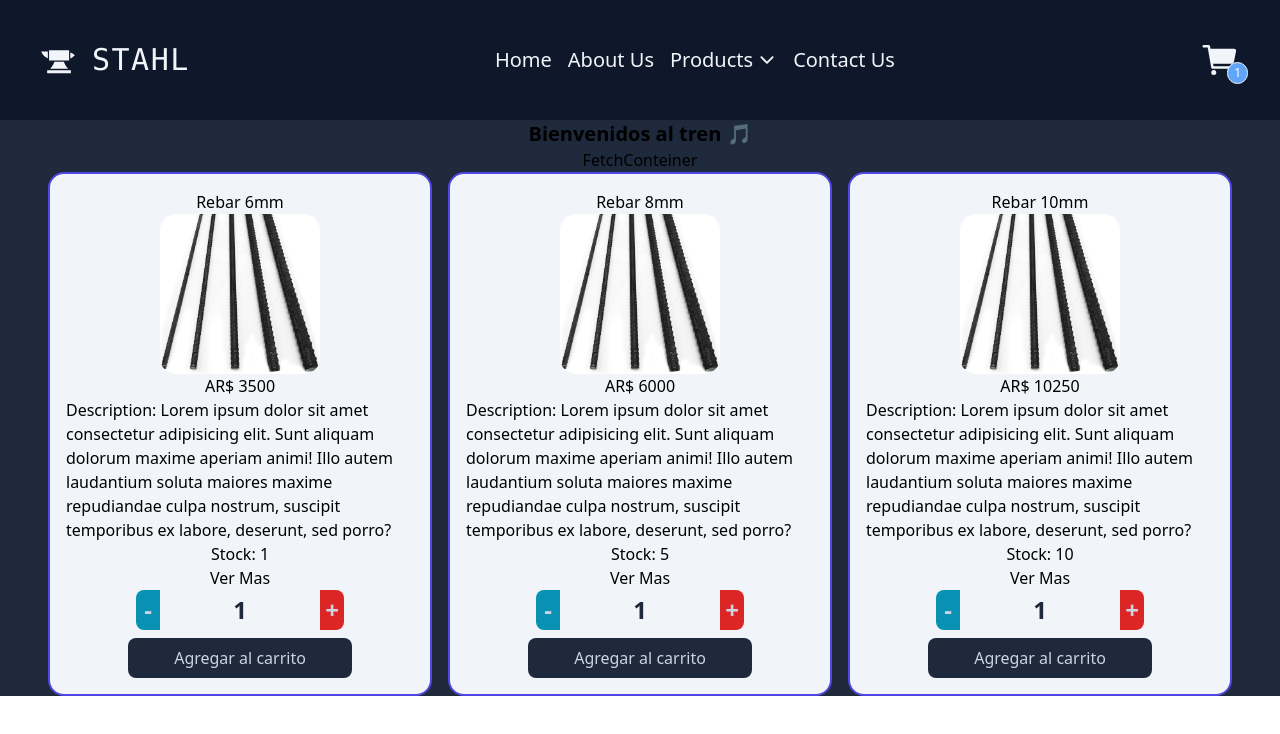
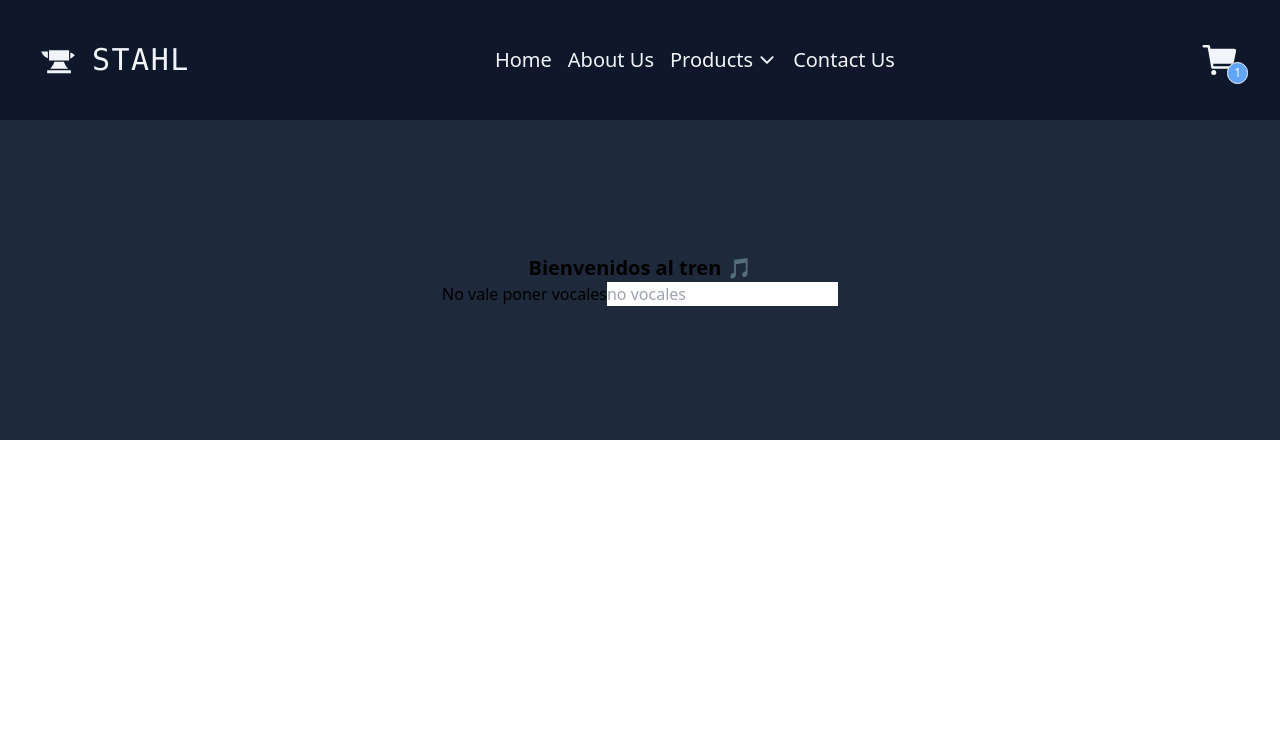
Before and after one commit to JulianHoltz/E-commerce-STAHL-React.js-Coder-JH, a React (Vite) app: page / in a window 1280 px wide. Shown: the top 734 px of the page. Built offline with nearby package versions, Linux system fonts and the light colour scheme; no server answers.

Commit message:
commit clase 10 eventos

```diff
--- /dev/null
+++ b/src/Ejemplos/FormComponent.jsx
@@ -0,0 +1,42 @@
+import React from 'react'
+import { useState, useEffect } from 'react'
+
+export const FormComponent = () => {
+    const [nombre, setNombre] = useState('')
+    const [telefono, setTelefono] = useState('')
+    const [letra, setLetra] = useState('')
+
+    const nameHandler = (e) => {
+        //console.log(e, 'evento')
+        //console.log(e.target, 'target')
+        setNombre(e.target.value) //Es lo que la persona esta escribiendo
+    }
+
+
+
+
+
+    const enviarData = (e) => {
+        e.preventDefault()
+        const data = {
+            name: nombre,
+            phone: telfono
+        }
+        console.log(data)
+    }
+  return (
+    <div>
+        <form onSubmit={enviarData}>
+            <label htmlFor="">Nombre</label>
+            <input type="text" name='nombre' onChange={nameHandler}/> {/*El evento onChange me avisa cuando cambie el dato*/}
+            <p>Nombre Catpurado: {nombre}</p>
+            <label htmlFor="">Telefono</label>
+            <input type="text" name='nombre' placeholder='+54 - 911 - 5838 -792' onChange={(e) => setTelefono(e.target.value)}/> {/*con funcion anonima*/}
+            {/*cEn este fomrato no puedo agregar validaciones...*/}
+            <p>Telefono Capturado: {telefono}</p>
+        </form>
+    </div>
+  )
+}
+
+export default FormComponent
--- /dev/null
+++ b/src/Ejemplos/FormComponentVocal.jsx
@@ -0,0 +1,33 @@
+import React from 'react'
+import { useState, useEffect } from 'react'
+
+export const FormComponentVocal = () => {
+    const noVocals = (e) => {
+        console.log(e)
+        if('aeiou'.includes(e.key.toLowerCase())){
+            e.preventDefault()
+            alert('No se permiten vocales')
+        }
+    }
+
+
+    const enviarData = (e) => {
+        e.preventDefault()
+        const data = {
+            name: nombre,
+            phone: telfono
+        }
+        console.log(data)
+    }
+  return (
+    <div>
+        <form onSubmit={enviarData}>
+            <label htmlFor="">No vale poner vocales</label>
+            <input type="text" name='nombre'  placeholder='no vocales' onKeyDown={noVocals}/> {/*El evento onChange me avisa cuando cambie el dato*/}
+
+        </form>
+    </div>
+  )
+}
+
+export default FormComponentVocal
--- /dev/null
+++ b/src/Ejemplos/ResizeComponent.jsx
@@ -0,0 +1,32 @@
+import React from 'react'
+import { useEffect } from 'react'
+
+
+//No funciona revisar
+export const ResizeComponent = () => {
+    //Caja, donde guardo el ancho de la ventana del navegador
+    const [windowWidth, setWindowWidth] = useState(window.innerWidth)
+
+    useEffect(() => {
+        //funcion que se va a ejecutar cada vez que ajuste la pantalla
+        const handleResize = () =>{
+            setWindowWidth(window.innerWidth) //actualizacion del valor
+        }
+
+        //escuchador del cambio de tamanio, "le digo al navegador que preste atencion al resize"
+        window.addEventListener('resize', handleResize) //cada vez que el usuario interactue con el
+        // tamanio de la pantalla va a correr...
+
+        //Con esto le digo que borre el escuchador despues de actualizar
+        return () => {
+            window.removeEventListener('resize', handleResize)
+        }
+    },[]) //el use efect va con el [] vacio, para que pase en el montaje y desmontaje, y no siempre...
+  return (
+    <div>
+        <h1>El ancho de la ventana es: {windowWidth} </h1>
+    </div>
+  )
+}
+
+export default ResizeComponent
--- a/src/components/ItemListContainer.jsx
+++ b/src/components/ItemListContainer.jsx
@@ -5,6 +5,8 @@ import {getProducts} from './mock/data'
 import FetchConteiner from './FetchConteiner';
 import {useParams} from 'react-router-dom';
 import { SiPanasonic } from 'react-icons/si';
+import ResizeComponent from '../Ejemplos/ResizeComponent';
+import FormComponentVocal from '../Ejemplos/FormComponentVocal';
 
 
 
@@ -34,9 +36,7 @@ const ItemListContainer = ({ greeting }) => {
   return (
     <div className="flex flex-col bg-slate-800 w-full min-h-80 flex items-center justify-center">
       <h1 className="text-xl font-bold">{greeting}{categoryId && <span>{categoryId}</span>}</h1>
-      <FetchConteiner/>
-      <ItemList productsList = {productsList}/> {/*Le paso los datos a mi componente hijo*/}
-      {/* este componente despues lo sacamos */}
+      <FormComponentVocal/>
     </div>
   );
 };
```
Also changed, not shown: 1 other file (tests, documents, lock files or other folders).
